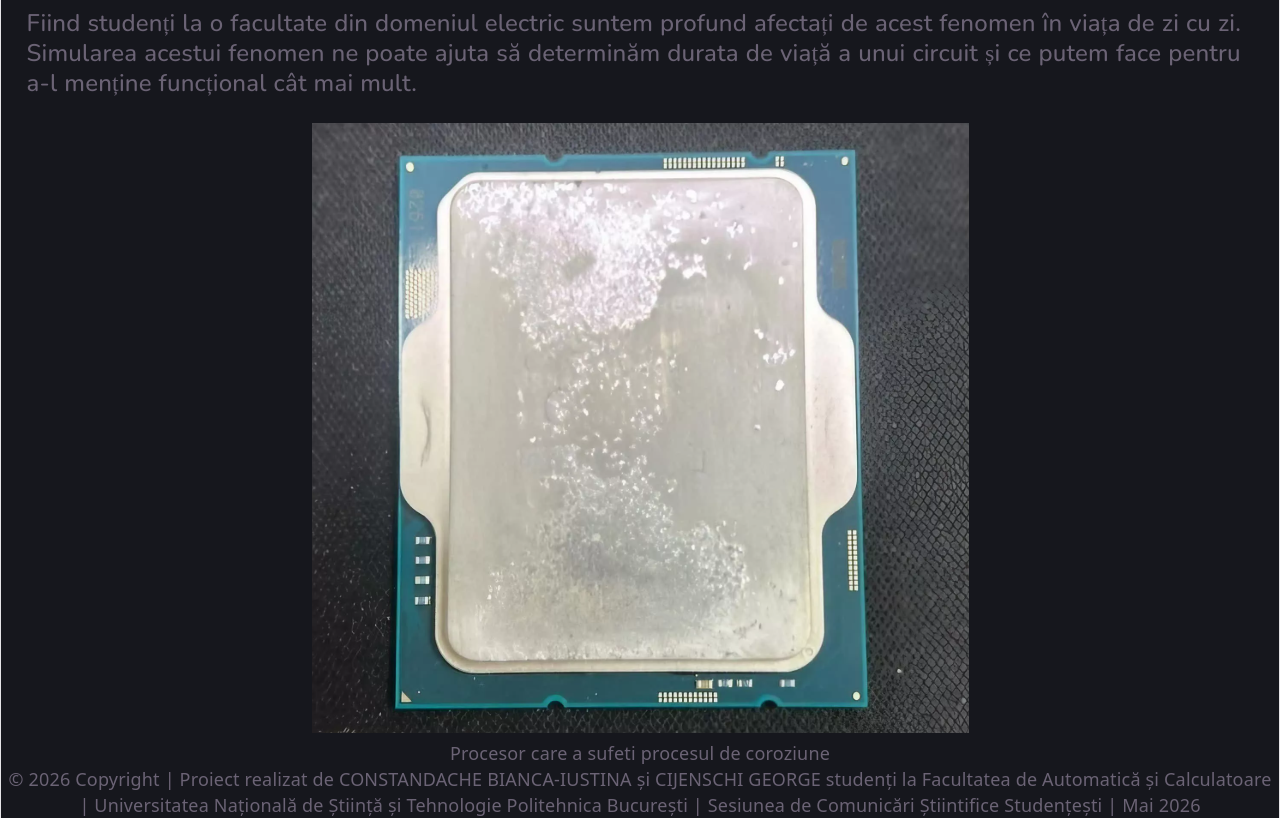
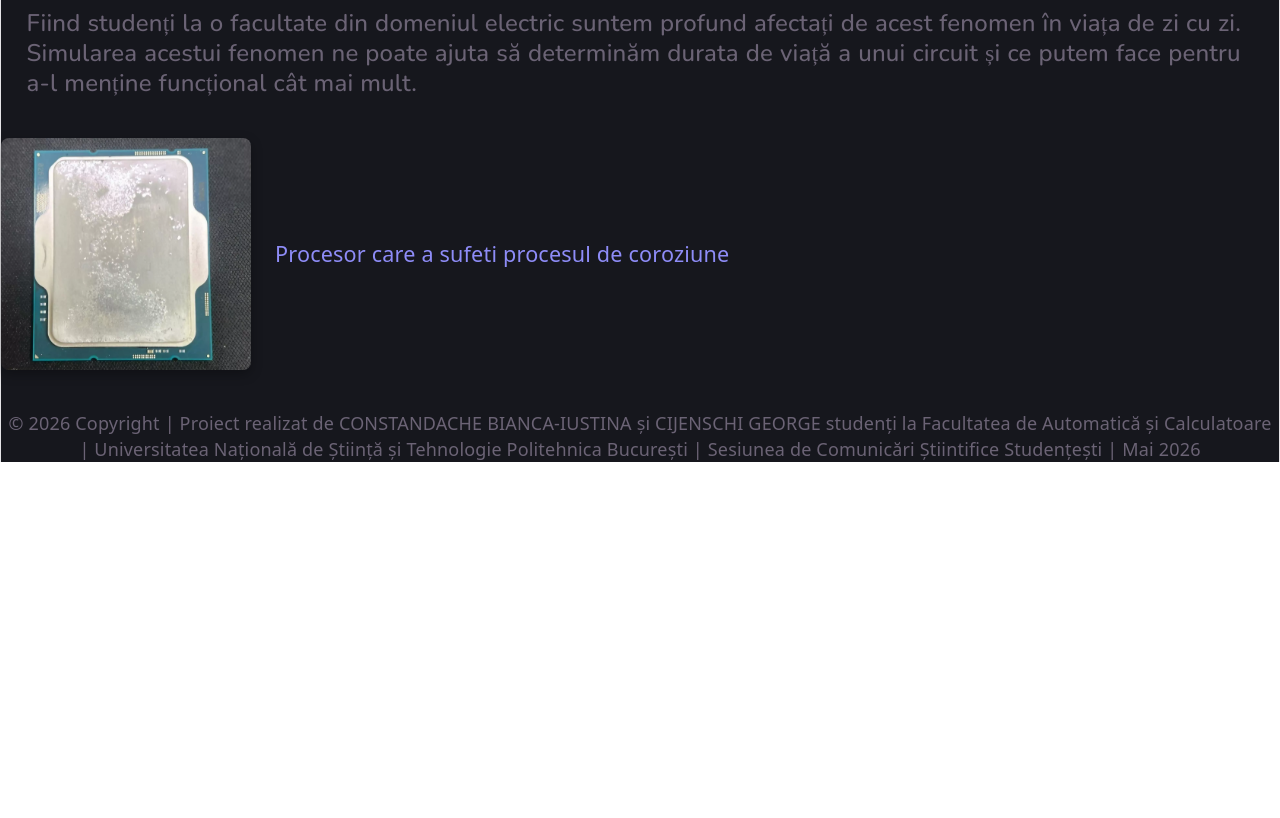
Before and after one commit to mimenschi/proiect_chimie, a React (Vite) app in the folder protectia-catodica/: page / in a window 1280 px wide. Shown: the part 840-1658 px from the top of the page. After the commit the page ends 1302 px from the top, so only its background shows below. Built offline with nearby package versions, Linux system fonts and the light colour scheme.

Commit message:
Add:protectia catodica1

```diff
--- a/protectia-catodica/src/site/Header.jsx
+++ b/protectia-catodica/src/site/Header.jsx
@@ -4,6 +4,7 @@ import Teorie from '../pages/Teorie.jsx'
 import '../pages/TeorieStyle.css'
 import CPU from "../assets/CPU.png"
 import PB from "../assets/motherboard.png"
+import "./HeaderStyle.css"
 
 
 function Header() {
--- a/protectia-catodica/src/site/HeaderStyle.css
+++ b/protectia-catodica/src/site/HeaderStyle.css
@@ -13,31 +13,33 @@
 }
 
 .pozaCPU{
-    max-width: 45%;
+    max-width: 250px;
     height: auto;
     border-radius: 8px;
-    gap: 20px;
     box-shadow: 0 4px 12px rgba(0, 0, 0, 0.3);
+    flex-shrink: 24px;
 }
 
 
 .poze-container{
     display: flex;
-    flex-direction: column;
+    flex-direction: row;
     align-items: center;
+    justify-content: flex-start;
+    gap: 24px;
 }
 
 .poze{
     display: flex !important;
     flex-direction: row !important;
-    justify-content: space-between;
+    justify-content: flex-start;
     gap: 40px;
     margin: 40px auto;
     width: 100%;
 }
 
 .textCPU {
-  margin-top: 15px;
+  text-align: left;
   color: #8e8cf7;
-  font-size: 20px;
+  font-size: larger;
 }
```
